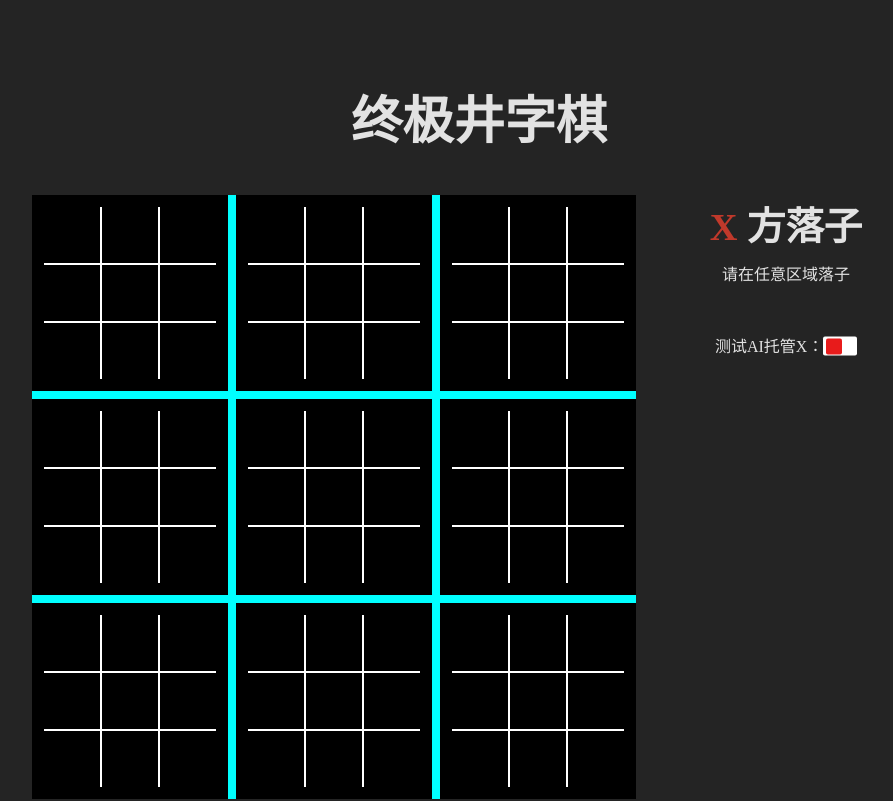
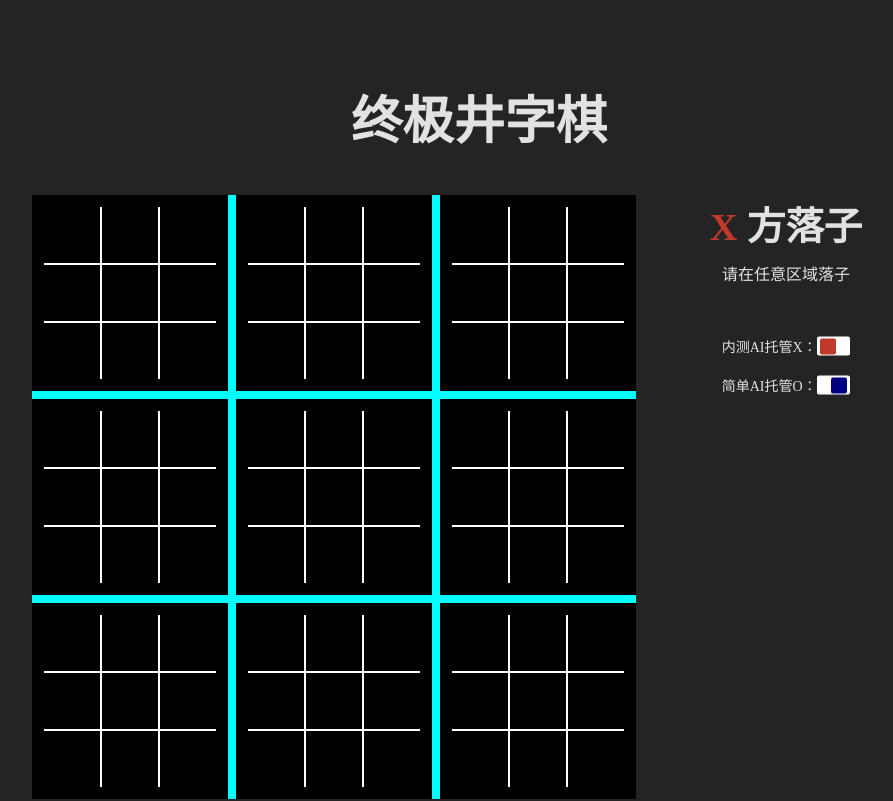
Before and after one commit to Song1678/ultimate-tic-tac-toe, a React (Vite) app: page /ultimate-tic-tac-toe/ai-game in a window 1280 px wide. Shown: the top 801 px of the page, without its empty margins (161-1054 px from the left). Built offline with nearby package versions, Linux system fonts and the light colour scheme.

Commit message:
15th save ai modified

```diff
--- a/src/pages/AIGame/AIGame.jsx
+++ b/src/pages/AIGame/AIGame.jsx
@@ -7,15 +7,16 @@ import { useSearchParams } from 'react-router-dom';
 import { checkResult } from '@/utils/boardHelper.js';
 import AIWorker from '@/utils/ai.worker.js?worker';
 
-export default function Game() {
+export default function AIGame() {
     const [state, dispatch] = useReducer(gameReducer, {
         board: Array.from({ length: 9 }, () => Array(9).fill(null)),
         targetIndex: -1,
         nextPiece: 'X',
         isAIThinking: false,
-        isAutoPlay: false
+        isAutoPlayX: false,
+        isAutoPlayO: true
     });
-    const { board, targetIndex, nextPiece, isAIThinking, isAutoPlay } = state;
+    const { board, targetIndex, nextPiece, isAIThinking, isAutoPlayX, isAutoPlayO } = state;
     //用useMemo优化计算，当仅设置ai思考状态board未改变时，无需重新计算
     const subResults = useMemo(() =>
         Array.from({ length: 9 }, (_, i) => checkResult(board[i])), [board]);
@@ -26,7 +27,18 @@ export default function Game() {
 
     const handlePlay = useCallback((i) => {
         return (j) => {
-            dispatch({ type: 'PLAY', payload: { i, j } });
+            dispatch({ type: 'HUMAN_PLAY', payload: { i, j } });
+        };
+    }, []);
+
+    const initWorker = useCallback(() => {
+        aiWorkerRef.current?.terminate();
+        aiWorkerRef.current = new AIWorker();
+        //监听Worker返回结果
+        aiWorkerRef.current.onmessage = (e) => {
+            const aiMove = e.data;
+            console.log("主线程收到worker返回的结果:", aiMove);
+            dispatch({ type: 'AI_PLAY', payload: { i: aiMove.i, j: aiMove.j } });
         };
     }, []);
 
@@ -34,49 +46,38 @@ export default function Game() {
         dispatch({
             type: 'RESET'
         });
+        initWorker();    // 终止旧任务，重建 Worker
     }
 
     //初始化Worker（组件挂载时创建一次）
     useEffect(() => {
-        aiWorkerRef.current = new AIWorker();
-        //监听Worker返回结果
-        aiWorkerRef.current.onmessage = (e) => {
-            const aiMove = e.data;
-            console.log("主线程收到worker返回的结果:", aiMove);
-            dispatch({ type: 'PLAY', payload: { i: aiMove.i, j: aiMove.j } });
-            dispatch({ type: 'SET_AI_THINKING', payload: false });
-        };
+        initWorker();
 
-        return () => {
-            if (aiWorkerRef.current) {
-                aiWorkerRef.current.terminate();
-                aiWorkerRef.current = null;
-            }
-        };
-    }, []);
+        return () => aiWorkerRef.current?.terminate();
+    }, [initWorker]);
 
-    //AI(O)自动落子
+    //AI托管O落子
     useEffect(() => {
-        if (nextPiece !== 'O' || result !== null || isAIThinking) return;
+        if (!isAutoPlayO || nextPiece !== 'O' || result !== null || isAIThinking) return;
 
         dispatch({ type: 'SET_AI_THINKING', payload: true });
         //修复派发worker任务时页面卡顿问题：扁平化数组，减少结构化克隆开销
         aiWorkerRef.current.postMessage({ flatBoard: board.flat(), targetIndex, nextPiece, difficulty });
         console.log("O派发aiWorker任务");
-        // 故意仅依赖 nextPiece：只在轮次切换时触发，isAIThinking 作为守卫防止重复派发
+        // 故意仅依赖 nextPiece和isAutoPlayO：只在轮次切换及开启托管时触发，isAIThinking 作为守卫防止重复派发
         // eslint-disable-next-line react-hooks/exhaustive-deps
-    }, [nextPiece]);
+    }, [nextPiece, isAutoPlayO]);
 
     //AI托管X落子
     useEffect(() => {
-        if (!isAutoPlay || nextPiece !== 'X' || result !== null || isAIThinking) return;
+        if (!isAutoPlayX || nextPiece !== 'X' || result !== null || isAIThinking) return;
 
         dispatch({ type: 'SET_AI_THINKING', payload: true });
         aiWorkerRef.current.postMessage({ flatBoard: board.flat(), targetIndex, nextPiece, difficulty: 'test' });
         console.log("X派发aiWorker任务");
-        // 故意仅依赖 nextPiece和isAutoPlay：只在轮次切换及开启托管时触发，isAIThinking 作为守卫防止重复派发
+        // 故意仅依赖 nextPiece和isAutoPlayX：只在轮次切换及开启托管时触发，isAIThinking 作为守卫防止重复派发
         // eslint-disable-next-line react-hooks/exhaustive-deps
-    }, [nextPiece, isAutoPlay]);
+    }, [nextPiece, isAutoPlayX]);
 
     return (
         <div className={styles.container}>
@@ -96,8 +97,11 @@ export default function Game() {
                     targetIndex={targetIndex}
                     onReset={reset}
                     isAIThinking={isAIThinking}
-                    isAutoPlay={isAutoPlay}
-                    onToggle={() => dispatch({ type: 'TOGGLE_AUTO_PLAY' })}
+                    isAutoPlayX={isAutoPlayX}
+                    isAutoPlayO={isAutoPlayO}
+                    onToggleX={() => dispatch({ type: 'TOGGLE_AUTO_PLAY_X' })}
+                    onToggleO={() => dispatch({ type: 'TOGGLE_AUTO_PLAY_O' })}
+                    difficulty={difficulty}
                 />
             </div>
             <BackBtn />
@@ -105,7 +109,13 @@ export default function Game() {
     );
 }
 
-function InfoBox({ result, nextPiece, targetIndex, onReset, isAIThinking, onToggle, isAutoPlay }) {
+const DIFFI_CONFIG = {
+    'easy': "简单",
+    'medium': "中等",
+    'hard': "困难"
+}
+
+function InfoBox({ result, nextPiece, targetIndex, onReset, isAIThinking, isAutoPlayX, isAutoPlayO, onToggleX, onToggleO, difficulty }) {
     const XElement = <span style={{ color: '#c0392b' }}>X</span>;
     const OElement = <span style={{ color: '#16a085' }}>O</span>;
 
@@ -127,12 +137,22 @@ function InfoBox({ result, nextPiece, targetIndex, onReset, isAIThinking, onTogg
         <aside className={styles['info-box']}>
             <h2>{titleContent}</h2>
             {!result && <p>{hintText}</p>}
-            <label className={styles['auto-label']}>测试AI托管X：
+            <label className={styles['auto-x-label']}>
+                内测AI托管X：
                 <input
                     className={styles['toggle-btn']}
                     type="checkbox"
-                    checked={isAutoPlay}
-                    onChange={onToggle}
+                    checked={isAutoPlayX}
+                    onChange={onToggleX}
+                />
+            </label>
+            <label className={styles['auto-o-label']}>
+                <span>{DIFFI_CONFIG[difficulty] ?? ''}</span>AI托管O：
+                <input
+                    className={styles['toggle-btn']}
+                    type="checkbox"
+                    checked={isAutoPlayO}
+                    onChange={onToggleO}
                 />
             </label>
             {result && <ResetBtn callback={onReset} />}
@@ -142,8 +162,9 @@ function InfoBox({ result, nextPiece, targetIndex, onReset, isAIThinking, onTogg
 
 function gameReducer(state, action) {
     switch (action.type) {
-        case 'PLAY': {
+        case 'HUMAN_PLAY': {
             const { i, j } = action.payload;
+            if (state.board[i][j] !== null) return state;   // 轻量守卫：仅防止覆盖已有棋子
             const newBoard = [...state.board];
             newBoard[i] = [...state.board[i]];
             newBoard[i][j] = state.nextPiece;
@@ -156,6 +177,20 @@ function gameReducer(state, action) {
                 nextPiece: newNextPiece
             };
         }
+        case 'AI_PLAY': {
+            const { i, j } = action.payload;
+            if (state.board[i][j] !== null) return state;
+            const newBoard = [...state.board];
+            newBoard[i] = [...state.board[i]];
+            newBoard[i][j] = state.nextPiece;
+            return {
+                ...state,
+                board: newBoard,
+                targetIndex: checkResult(newBoard[j]) === null ? j : -1,
+                nextPiece: state.nextPiece === 'X' ? 'O' : 'X',
+                isAIThinking: false  // 重置isAIThinking锁
+            };
+        }
         case 'RESET': {
             return {
                 ...state,
@@ -163,7 +198,8 @@ function gameReducer(state, action) {
                 targetIndex: -1,
                 nextPiece: 'X',
                 isAIThinking: false,
-                isAutoPlay: false
+                isAutoPlayX: false,
+                isAutoPlayO: true
             }
         }
         case 'SET_AI_THINKING': {
@@ -172,10 +208,16 @@ function gameReducer(state, action) {
                 isAIThinking: action.payload
             }
         }
-        case 'TOGGLE_AUTO_PLAY': {
+        case 'TOGGLE_AUTO_PLAY_X': {
             return {
                 ...state,
-                isAutoPlay: !state.isAutoPlay
+                isAutoPlayX: !state.isAutoPlayX
+            }
+        }
+        case 'TOGGLE_AUTO_PLAY_O': {
+            return {
+                ...state,
+                isAutoPlayO: !state.isAutoPlayO
             }
         }
         default:
--- a/src/pages/AIGame/AIGame.module.css
+++ b/src/pages/AIGame/AIGame.module.css
@@ -31,10 +31,18 @@
     justify-content: center;
 }
 
-.auto-label {
+.auto-x-label {
     display: block;
-    margin-top: 3em;
+    margin-top: 3rem;
     cursor: pointer;
+    font-size: 14px;
+}
+
+.auto-o-label {
+    display: block;
+    margin-top: 1rem;
+    cursor: pointer;
+    font-size: 14px;
 }
 
 .toggle-btn {
@@ -64,8 +72,16 @@
 }
 
 .toggle-btn:checked::before {
-    background-color: navy;
+    background-color: navy !important;
     left: calc(100% - (1em/2 + 0.18em));
+}
+
+.auto-x-label>.toggle-btn::before {
+    background-color: #c0392b;
+}
+
+.auto-o-label>.toggle-btn::before {
+    background-color: #16a085;
 }
 
 @media (max-aspect-ratio: 12 / 9) {
@@ -73,10 +89,18 @@
         flex-direction: column-reverse;
         align-items: center;
     }
+
     .container {
         padding: 0;
     }
-    .auto-label {
+
+    .auto-x-label {
         display: none;
     }
+
+    .auto-o-label {
+        display: none;
+    }
+
+
 }
```
Also changed, not shown: 1 other file (tests, documents, lock files or other folders).
